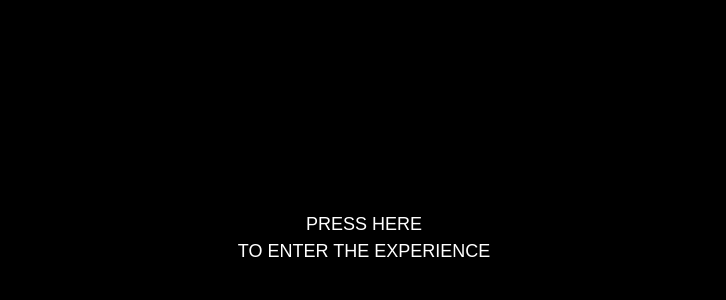
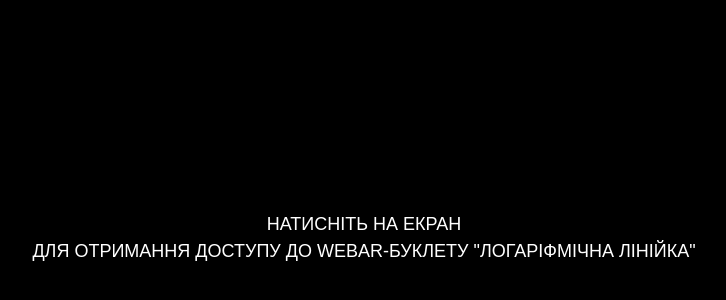
Before and after one commit to sermannoelle/WebAR-Template, a plain HTML site: page index.html in a window 1280 px wide. Shown: the part 162-462 px from the top of the page, without its empty margins (276-1002 px from the left). Drawn offline with nearby package versions, Linux system fonts and the light colour scheme.

Commit message:
Update index.html
Changed by GitHub

```diff
--- a/index.html
+++ b/index.html
@@ -27,9 +27,9 @@
                 text-transform: uppercase; font-family: Arial, Helvetica, sans-serif; font-weight: 400; line-height: 1.5em; font-size: large; white-space: nowrap;
                 user-select: none; pointer-events: none;
             ">
-            Press here
+            Натисніть на екран
             <br>
-            to enter the experience
+            для отримання доступу до WebAR-буклету "Логаріфмічна лінійка"
         </div>
     </div>
 
```
